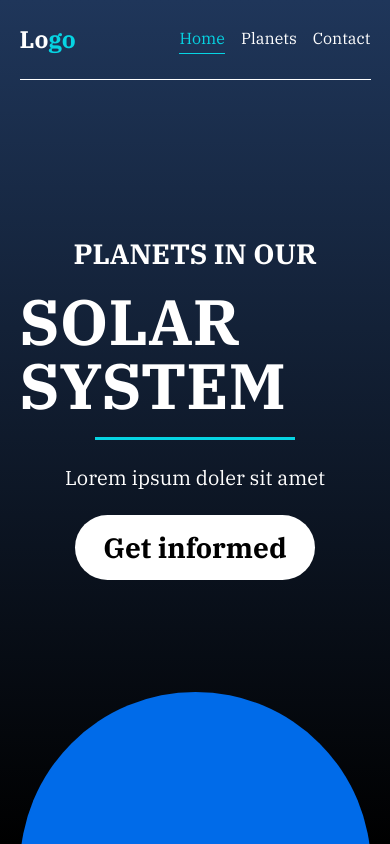
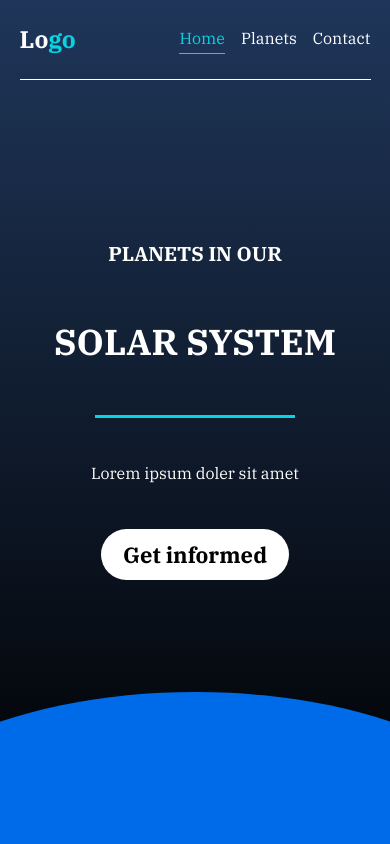
Before and after one commit to knutcode/hostoppgave, a React (Create React App) app: page /#/ in a window 390 px wide. Built offline with nearby package versions, Linux system fonts and the light colour scheme.

Commit message:
fix/ added media queries to homepage

```diff
--- a/src/pages/homePage/style.js
+++ b/src/pages/homePage/style.js
@@ -21,12 +21,22 @@ export const Headline = styled.h1`
 	font-size: 64px;
 	line-height: 64px;
 	margin: 0;
+	white-space: nowrap;
+	@media (max-width: 768px) {
+		font-size: 48px;
+	}
+	@media (max-width: 400px) {
+		font-size: 36px;
+	}
 `;
 
 export const SubHeader = styled.h2`
 	font-size: 28px;
 	line-height: 28px;
 	margin: 0;
+	@media (max-width: 768px) {
+		font-size: 20px;
+	}
 `;
 
 export const HeroLine = styled.div`
@@ -36,6 +46,9 @@ export const HeroLine = styled.div`
 
 export const HeroText = styled.p`
 	font-size: 20px;
+	@media (max-width: 768px) {
+		font-size: 16px;
+	}
 `;
 
 export const HeroBtn = styled.button`
@@ -50,6 +63,9 @@ export const HeroBtn = styled.button`
 	&:hover {
 		transform: scale(1.1);
 	}
+	@media (max-width: 768px) {
+		font-size: 22px;
+	}
 `;
 
 export const PlanetContainer = styled.div`
@@ -58,4 +74,10 @@ export const PlanetContainer = styled.div`
 	border-top-left-radius: 110vw;
 	border-top-right-radius: 110vw;
 	background-color: #006be9;
+	@media (max-width: 768px) {
+		height: 50vh;
+		transform: scaleX(2);
+		border-top-left-radius: 200vw;
+		border-top-right-radius: 200vw;
+	}
 `;
```
